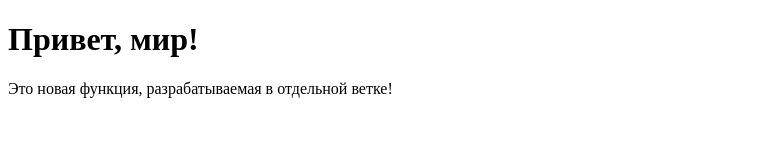
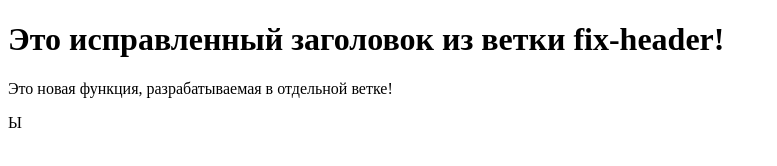
Before and after one commit to jonathanlightman7-rgb/website, a plain HTML site: page index.html in a window 1280 px wide. Shown: the whole page, without its empty margins (0-777 px from the left). Drawn offline with Linux system fonts and the light colour scheme.

Commit message:
Разрешен конфликт слияния с fix-header

```diff
--- a/index.html
+++ b/index.html
@@ -5,7 +5,7 @@
 <title>Мой первый проект на Git</title>
 </head>
 <body>
-<h1>Привет, мир!</h1>
+<h1>Это исправленный заголовок из ветки fix-header!</h1>
 <p>Это новая функция, разрабатываемая в отдельной ветке!</p>
 </body>
-</html>
+</html>Ы
```
